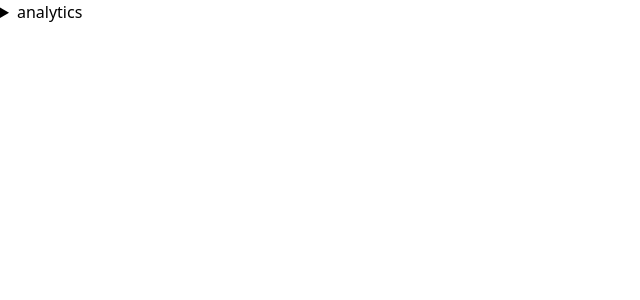
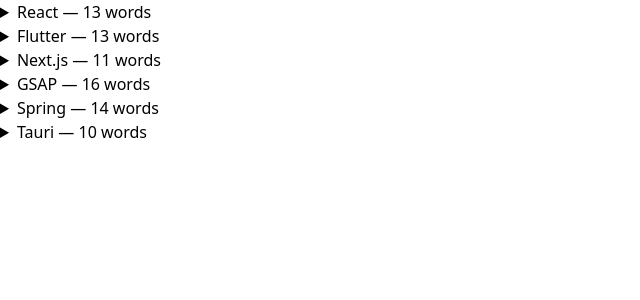
Before and after one commit to Sneha14-Gupta/Bellow, a React (Vite) app: page / in a window 1280 px wide. Shown: the top 300 px of the page, without its empty margins (0-640 px from the left). Built offline with nearby package versions, Linux system fonts and the light colour scheme.

Commit message:
add oncleck and count props

```diff
--- /dev/null
+++ b/assets/items.json
@@ -0,0 +1,32 @@
+[
+    {
+      "id": "c513a61a-b19a-4869-95c6-d33f543b7b2d",
+      "title": "React",
+      "description": "React is a JavaScript library to build interactive user interaces like this one."
+    },
+    {
+      "id": "9fe82fdd-cc62-465e-87ea-ab7705900777",
+      "title": "Flutter",
+      "description": "Built by the Google team, flutter ecompasses cross-platform applications from a single codebase."
+    },
+    {
+      "id": "a0316a1e-a724-4e11-8900-d84fee19d5cd",
+      "title": "Next.js",
+      "description": "It is a full-stack react framework used to build awesome applications."
+    },
+    {
+      "id": "3bb7ceb8-472c-4335-bf97-3820ad692039",
+      "title": "GSAP",
+      "description": "Green Sock Animation Project, it is used to add animations using JavaScript in our web applications."
+    },
+    {
+      "id": "aaf531a2-94c7-49d0-94bd-30d4f9642c7c",
+      "title": "Spring",
+      "description": "Stupid Java frameworks that comes in unknown numbers of flavors including hibernate, hibernate plus!"
+    },
+    {
+      "id": "f32ec26b-cb03-4d82-886b-820ef2337ff5",
+      "title": "Tauri",
+      "description": "Here comes the future of cross-platform applications. Built using Rust!"
+    }
+  ]
--- a/src/Accordion.jsx
+++ b/src/Accordion.jsx
@@ -4,12 +4,25 @@
   title = "title",
   description = "description",
   isOpen = false,
-
+  underline = true,
+  showWordCount = false,
+  handleClick=()=>{},
 }) {
   return (
-    <details className="w-80 m-1 p-2 bg-stone-200 " open={isOpen}>
-      <summary className="cursor-pointer font-bold hover:underline">
-        {title}
+    <details
+      className="w-80 m-1 p-2 bg-stone-200 "
+      open={isOpen}
+      onClick={handleClick}
+    >
+      <summary
+        className={`cursor-pointer font-bold hover:underline ${
+          underline && "hover:underline"
+        }`}
+      >
+        {title}{" "}
+        <span className="font-normal text-stone-600">
+          &mdash; {showWordCount && `${description.split(" ").length} words`}
+        </span>
       </summary>
       <p className="text-stone-600">{description}</p>
     </details>
--- a/src/App.jsx
+++ b/src/App.jsx
@@ -1,24 +1,25 @@
 import React from "react";
 import Bellow from "./Bellow";
+import items from "../assets/items.json";
 
 function App() {
-  const debates = [
-    {
-      title: "react vs angular",
-      description: "react is better than angular",
-    },
-    {
-      title: "analytics",
-      description: "analytics is used to understand user behavior",
-    },
-    {
-      title: "Data Structures",
-      description: "data structures are used to store data",
-    },
-  ];
+  // const debates = [
+  //   {
+  //     title: "react vs angular",
+  //     description: "react is better than angular",
+  //   },
+  //   {
+  //     title: "analytics",
+  //     description: "analytics is used to understand user behavior",
+  //   },
+  //   {
+  //     title: "Data Structures",
+  //     description: "data structures are used to store data",
+  //   },
+  // ];
   return (
     <div className="flex items-center justify-center h-screen">
-      <Bellow data={debates} filter="y" />
+      <Bellow data={items} filter="" isOpen={false} underline={false} showWordCount={true} handleClick={() => {alert("clicked")}} />
     </div>
   );
 }
--- a/src/Bellow.jsx
+++ b/src/Bellow.jsx
@@ -1,7 +1,7 @@
 import React from "react";
 import Accordion from "./Accordion";
 
-function Bellow({ data = [], filter = "" }) {
+function Bellow({ data = [], filter = "" ,isOpen = false ,underline=true,showWordCount=false,handleClick=()=>{} }) {
   // const accordions = data.map(({ title, description }) => {
   //   return (
   //     <Accordion
@@ -20,6 +20,10 @@
             key={crypto.randomUUID()}
             title={d.title}
             description={d.description}
+            isOpen={isOpen}
+            underline={underline}
+            showWordCount={showWordCount}
+            handleClick={handleClick}
           />
         ))}
 
@@ -34,4 +38,5 @@
   );
 }
 
+
 export default Bellow;
```
